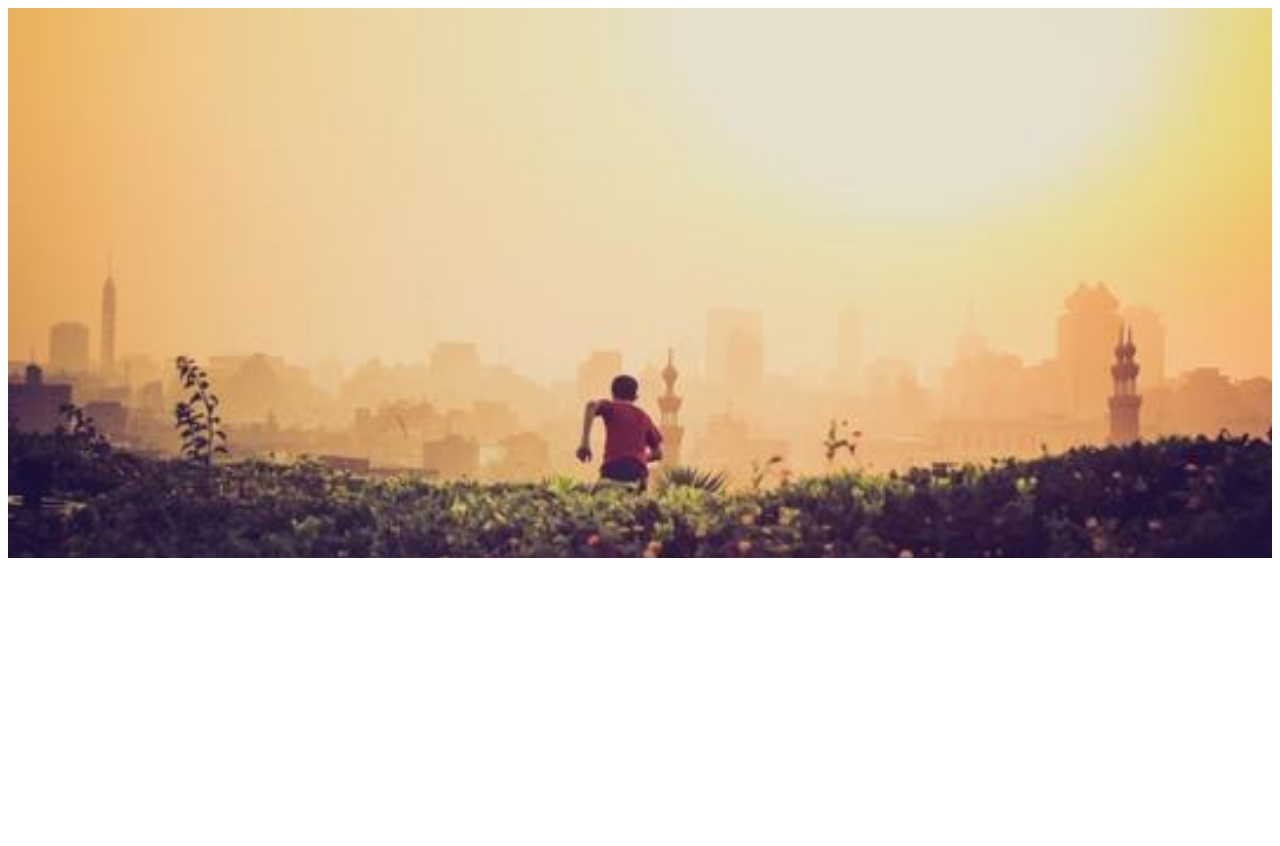
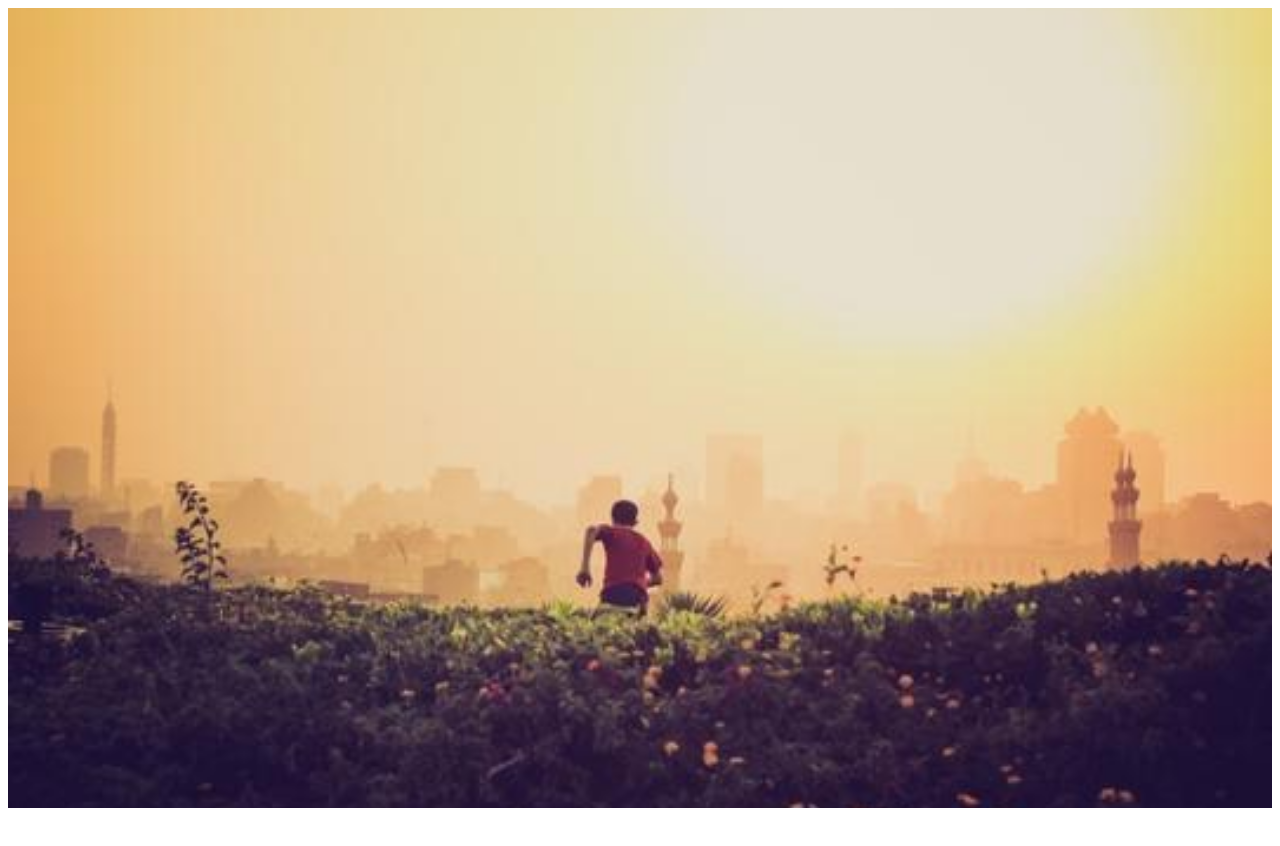
Before and after one commit to Djimovanberlo/homepage, a React (Create React App) app: page / in a window 1280 px wide. Shown: the top 846 px of the page. After the commit the page ends 816 px from the top, so only its background shows below. Built offline with nearby package versions, Linux system fonts and the light colour scheme.

Commit message:
smooth transition & overlapping divs

```diff
--- a/src/App.js
+++ b/src/App.js
@@ -15,10 +15,8 @@ const App = () => {
     <div className={classes.root}>
       <Grid container>
         <Grid container direction="row" justify="space-evenly">
-          <Box width={1} align="center">
+          {/* <Box width={1} align="center"> */}
           <CardMedia className={classes.media} image={testImg} />
-          </Box>
-        </Grid>
           <Grid
             className={classes.hover}
             container
@@ -26,9 +24,9 @@ const App = () => {
             justify="space-evenly"
             alignitems="stretch"
           >
-          <Fade>
             <BookMarkComponent />
-          </Fade>
+          </Grid>
+          {/* </Box> */}
         </Grid>
       </Grid>
     </div>
--- a/src/styles/styles.js
+++ b/src/styles/styles.js
@@ -16,13 +16,25 @@ export const cardStyles = {
     fontSize: 14,
   },
   media: {
-    height: 550,
+    position: "relative",
+    top: 0,
+    bottom: 0,
+    left: 0,
+    right: 0,
+    margin: 0,
+    overflow: "auto",
+    height: 800,
     flexGrow: 1,
   },
   pos: {
     marginBottom: 12,
   },
   hover: {
+    position: "absolute",
+    margin: 5,
+    bottom: 0,
+    left: 0,
+    zIndex: 9,
     opacity: 0,
     transition: "0.5s",
     "&:hover": {
```
Lines whose indentation alone changed are shown as unchanged.
